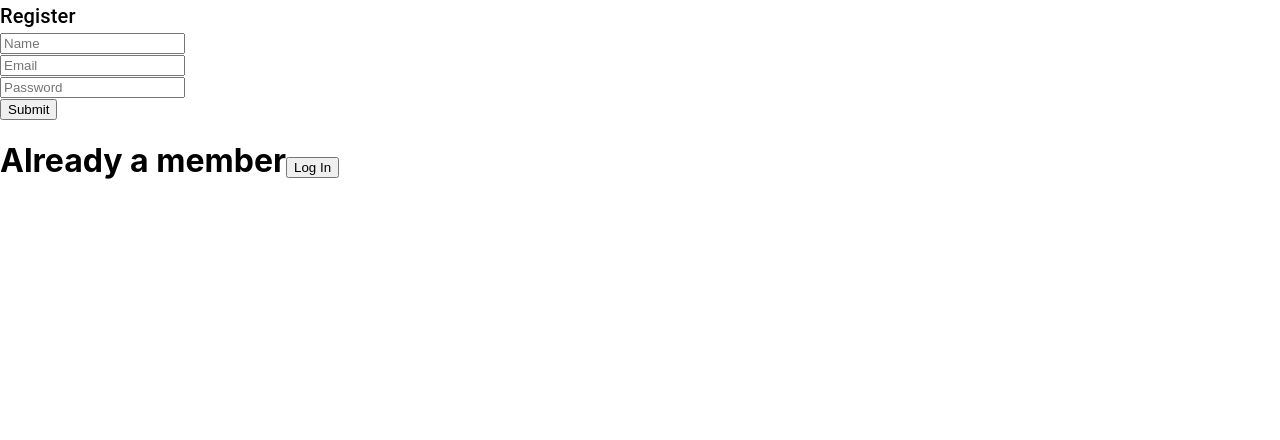
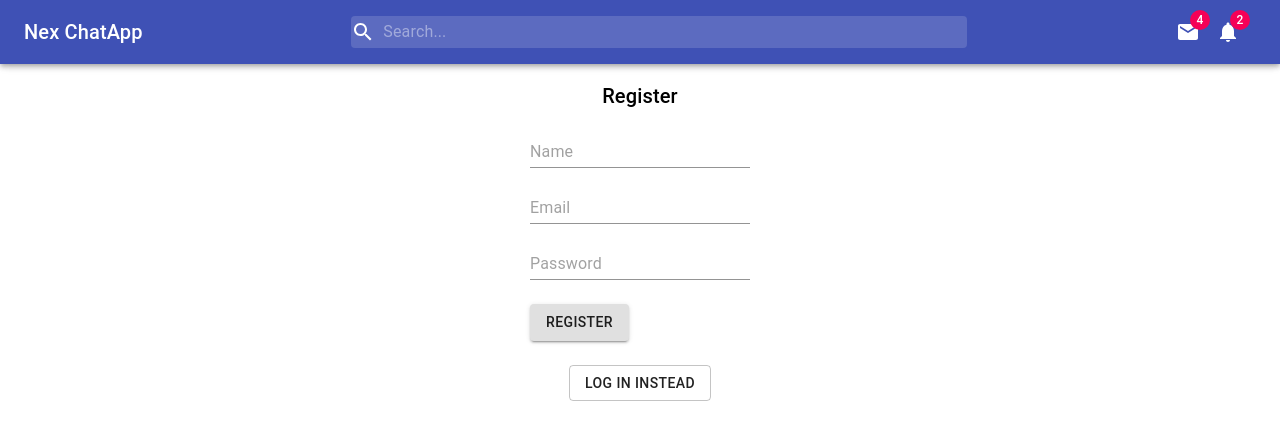
Before and after one commit to LiamANeeson/MERN-Stack-Web-Application, a React (Create React App) app in the folder chatmessenger/: page /register in a window 1280 px wide. Shown: the top 440 px of the page. Built offline with nearby package versions, Linux system fonts and the light colour scheme.

Commit message:
pretty login, register, settings

```diff
--- a/chatmessenger/src/components/DrawerLeft.js
+++ b/chatmessenger/src/components/DrawerLeft.js
@@ -1,4 +1,6 @@
 import React from 'react';
+import { useNavigate } from 'react-router-dom'
+
 import { Container, makeStyles, Typography } from "@material-ui/core";
 import { Home, People, Settings, ExitToApp } from "@material-ui/icons";
 import { allowedCategories, getPostsByCategory } from '../utils/utils';
@@ -34,6 +36,7 @@ const useStyles = makeStyles((theme) => ({
 
 const DrawerLeft = ({setCategory, setPosts}) => {
   const classes = useStyles()
+  const navigate = useNavigate()
 
   const handleCategoryChange = (category) => {
     setCategory(category)
@@ -56,7 +59,7 @@ const DrawerLeft = ({setCategory, setPosts}) => {
           <Typography className={classes.text}>{category}</Typography>
         </div>
       ))}
-      <div className={classes.item}>
+      <div className={classes.item} onClick={() => navigate("/settings")}>
         <Settings />
         <Typography className={classes.text}>Settings</Typography>
       </div>
--- a/chatmessenger/src/pages/Login.js
+++ b/chatmessenger/src/pages/Login.js
@@ -39,7 +39,6 @@ function App() {
         console.log(parseJwt(data.user))
         localStorage.setItem('username', parseJwt(data.user).name)
         localStorage.setItem('token', data.user)
-        alert('Login successful')
         window.location.href= '/dashboard'
       }
       else{
@@ -54,10 +53,10 @@ function App() {
     <div>
       <Navbar />
       <Grid container
-  direction="column"
-  alignItems="center"
-  justify="center"
-  className={classes.container} >
+        direction="column"
+        alignItems="center"
+        justifyContent="center"
+        className={classes.container} >
         <Grid item>
           <Typography variant="h3">Log in</Typography>
         </Grid>
@@ -79,7 +78,7 @@ function App() {
             />
           </Grid>
           <Grid item className={classes.formElement}>
-            <Button type="submit" variant="contained" value="Log In">
+            <Button type="submit" variant="contained">
               Log In
             </Button>
           </Grid>
--- a/chatmessenger/src/pages/Register.js
+++ b/chatmessenger/src/pages/Register.js
@@ -1,12 +1,23 @@
 import { useState } from 'react';
 import { useNavigate } from 'react-router-dom'
-import { Typography } from '@material-ui/core'
+import { Button, Grid, Input, makeStyles, Typography } from '@material-ui/core'
+import Navbar from '../components/Navbar';
+
+const useStyles = makeStyles((theme) => ({
+  container: {
+    paddingTop: theme.spacing(10),
+  },
+  formElement: {
+    marginTop: theme.spacing(3),
+  }
+}));
 
 function App() {
   const navigate = useNavigate()
   const [name, setName] = useState('')
   const [email, setEmail] = useState('')
   const [password, setPassword] = useState('')
+  const classes = useStyles()
 
   async function registerUser(event) {
     event.preventDefault()
@@ -36,32 +47,52 @@ function App() {
 
   return (
     <div>
+      <Navbar />
+      <Grid container
+        direction="column"
+        alignItems="center"
+        justifyContent="center"
+        className={classes.container} >
+          <Grid item>
             <Typography variant="h6">Register</Typography>
+          </Grid>
           <form onSubmit={registerUser}>
-          <input
+            <Grid item className={classes.formElement}>
+              <Input
                 value={name}
                 onChange={(e) => setName(e.target.value)}
                 type="text"
                 placeholder="Name"
               />
-          <br/>
-          <input
+            </Grid>
+            <Grid item className={classes.formElement}>
+              <Input
                 value={email}
                 onChange={(e) => setEmail(e.target.value)}
                 type="email"
                 placeholder="Email"
               />
-          <br/>
-          <input
+            </Grid>
+            <Grid item className={classes.formElement}>
+              <Input
                 value={password}
                 onChange={(e) => setPassword(e.target.value)}
                 type="password"
                 placeholder="Password"
               />
-          <br/>
-            <input type="submit"/>
+            </Grid>
+            <Grid item className={classes.formElement}>
+              <Button type="submit" variant="contained">
+                Register
+              </Button>
+            </Grid>
               </form>
-          <h1>Already a member<button onClick={navToLogin}>Log In</button></h1>
+            <Grid item className={classes.formElement}>
+              <Typography variant="h5">
+                <Button variant="outlined" onClick={navToLogin}>Log in instead</Button>
+              </Typography>
+            </Grid>
+      </Grid>
     </div>
   );
 }
--- a/chatmessenger/src/pages/Settings.js
+++ b/chatmessenger/src/pages/Settings.js
@@ -1,6 +1,8 @@
+import { Typography } from '@material-ui/core';
 import React, { useCallback, useEffect } from 'react'
 import { useState } from 'react';
 import { useNavigate } from 'react-router-dom'
+import Navbar from '../components/Navbar';
 import { parseJwt } from '../utils/utils'
 
 function Settings() {
@@ -88,6 +90,8 @@ function Settings() {
 
     return (
         <div>
+            <Navbar />
+            <Typography variant="h3">Profile</Typography>
             <h1>My profile</h1>
             {'profilePic' in currentUserData ? <img alt="profilepic" src={currentUserData.profilePic} /> : null}
             <h1>Delete or Update Your Profile Information</h1>
```
Lines whose indentation alone changed are shown as unchanged.
